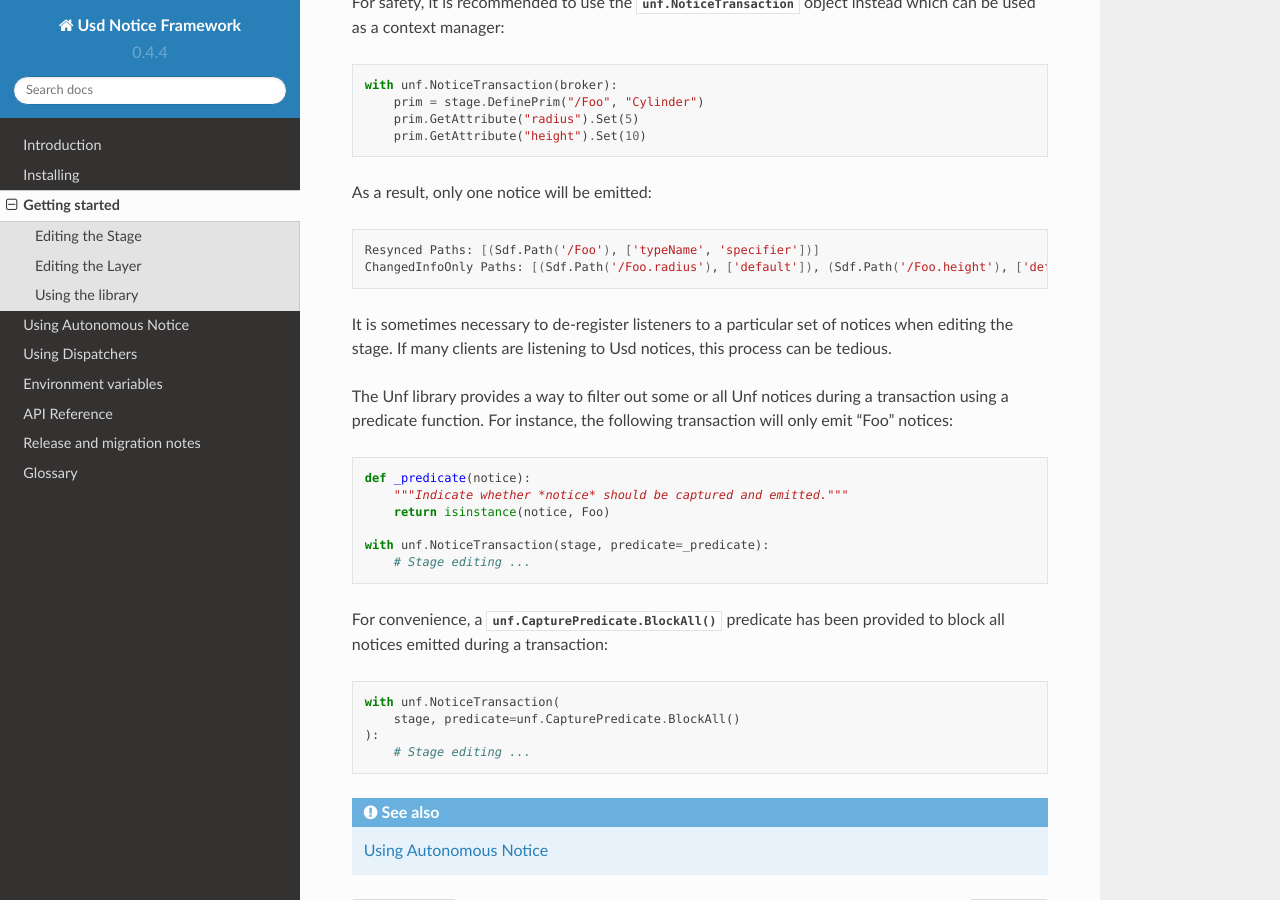
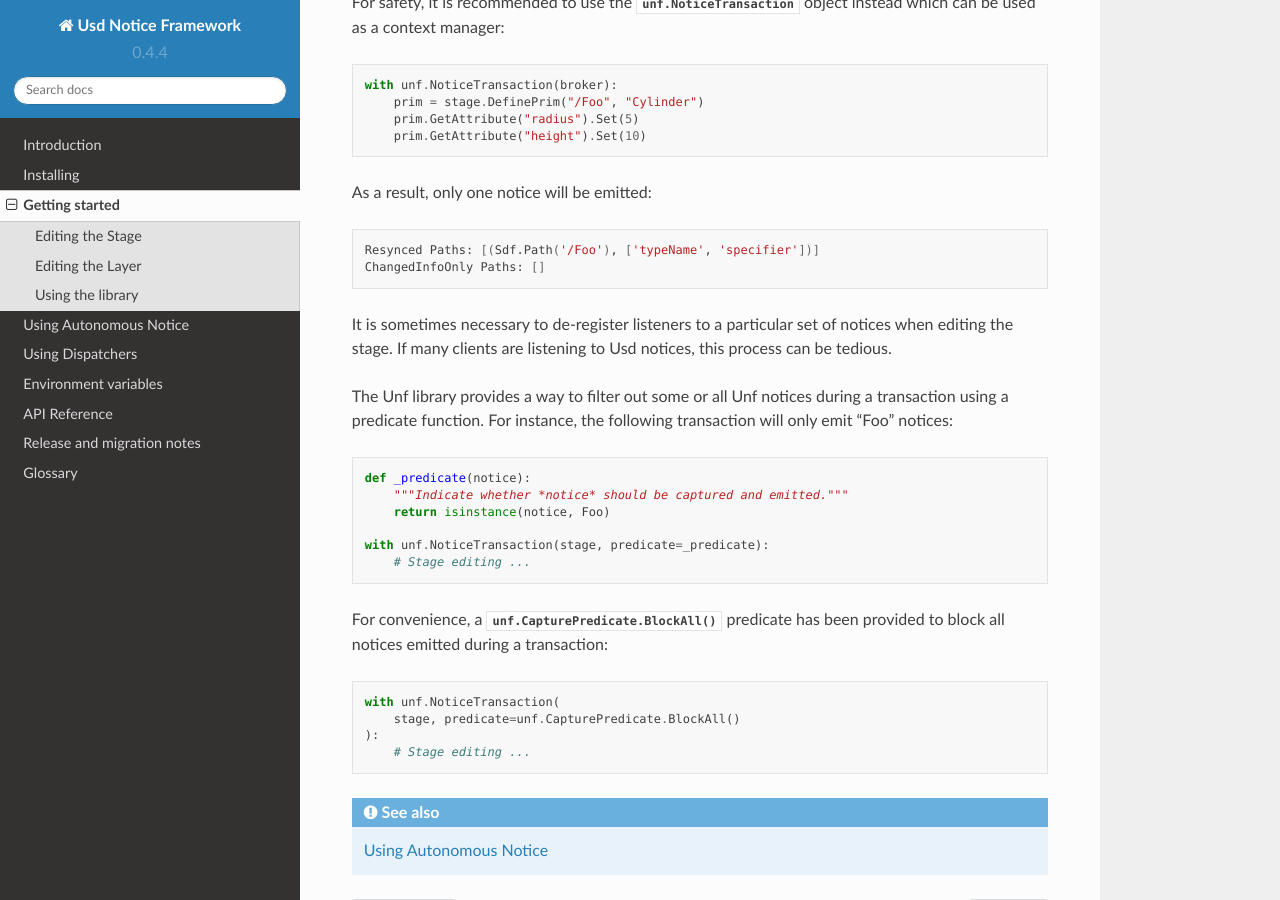
Before and after one commit to wdas/unf, a Sphinx documentation site: the page built from doc/sphinx/getting_started.rst, in a window 1280 px wide and 900 px high, scrolled down 3055 px. Built offline with Sphinx 7.4.7 and the Read the Docs theme 2.0.0, drawn with Linux system fonts in a browser that asks for light colours.

Commit message:
Update documentation

```diff
--- a/doc/sphinx/getting_started.rst
+++ b/doc/sphinx/getting_started.rst
@@ -172,7 +172,7 @@ As a result, only one notice will be emitted:
 .. code-block:: bash
 
     Resynced Paths: [(Sdf.Path('/Foo'), ['typeName', 'specifier'])]
-    ChangedInfoOnly Paths: [(Sdf.Path('/Foo.radius'), ['default']), (Sdf.Path('/Foo.height'), ['default'])]
+    ChangedInfoOnly Paths: []
 
 It is sometimes necessary to de-register listeners to a particular set of
 notices when editing the stage. If many clients are listening to Usd notices,
```
